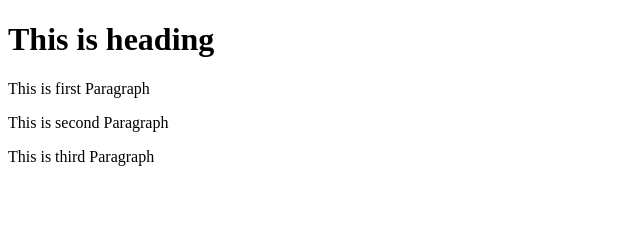
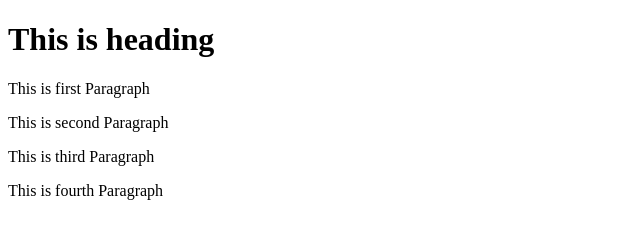
Before and after one commit to avanivartak/web-dev, a plain HTML site: page index.html in a window 1280 px wide. Shown: the whole page, without its empty margins (0-640 px from the left). Drawn offline with Linux system fonts and the light colour scheme.

Commit message:
para added from git

```diff
--- a/index.html
+++ b/index.html
@@ -8,5 +8,6 @@
 <p>This is first Paragraph</p>
 <p>This is second Paragraph</p>
 <p>This is third Paragraph</p>
+<p>This is fourth Paragraph</p>
 </body>
 </html>
```
